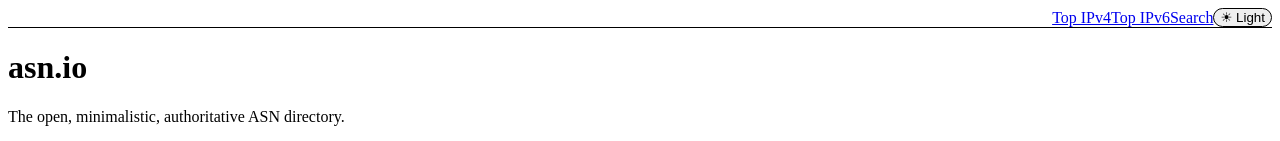
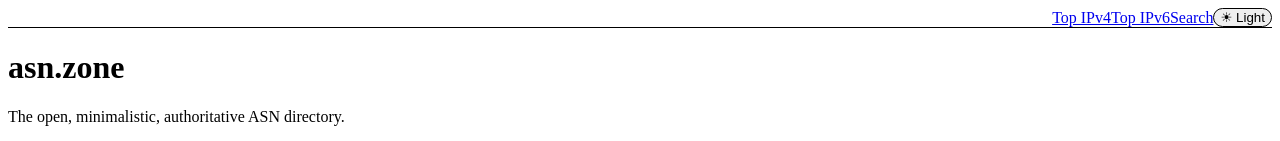
Before and after one commit to IPXO/asn-zone, a Next.js app in the folder apps/web/: page / in a window 1280 px wide. Shown: the top 141 px of the page. Built offline with nearby package versions, Linux system fonts and the light colour scheme.

Commit message:
asn.zone change

```diff
--- a/apps/web/app/page.tsx
+++ b/apps/web/app/page.tsx
@@ -31,7 +31,7 @@
   return (
     <div className="space-y-8">
       <div>
-        <h1 className="text-2xl font-semibold">asn.io</h1>
+        <h1 className="text-2xl font-semibold">asn.zone</h1>
         <p className="text-gray-600 dark:text-gray-400">
           The open, minimalistic, authoritative ASN directory.
         </p>
--- a/apps/web/app/search/page.tsx
+++ b/apps/web/app/search/page.tsx
@@ -1,4 +1,4 @@
-export const metadata = { title: 'Search — asn.io' };
+export const metadata = { title: 'Search — asn.zone' };
 
 export default function SearchPage() {
   return (
--- a/apps/web/app/top/ipv4/page.tsx
+++ b/apps/web/app/top/ipv4/page.tsx
@@ -1,4 +1,4 @@
-export const metadata = { title: 'Top IPv4 — asn.io' };
+export const metadata = { title: 'Top IPv4 — zone' };
 
 export default function TopIPv4Page() {
   return (
--- a/apps/web/app/top/ipv6/page.tsx
+++ b/apps/web/app/top/ipv6/page.tsx
@@ -1,4 +1,4 @@
-export const metadata = { title: 'Top IPv6 — asn.io' };
+export const metadata = { title: 'Top IPv6 — asn.zone' };
 
 export default function TopIPv6Page() {
   return (
--- a/apps/web/package.json
+++ b/apps/web/package.json
@@ -1,5 +1,5 @@
 {
-  "name": "asn-io-web",
+  "name": "asn-zone-web",
   "private": true,
   "scripts": {
     "dev": "next dev",
```
